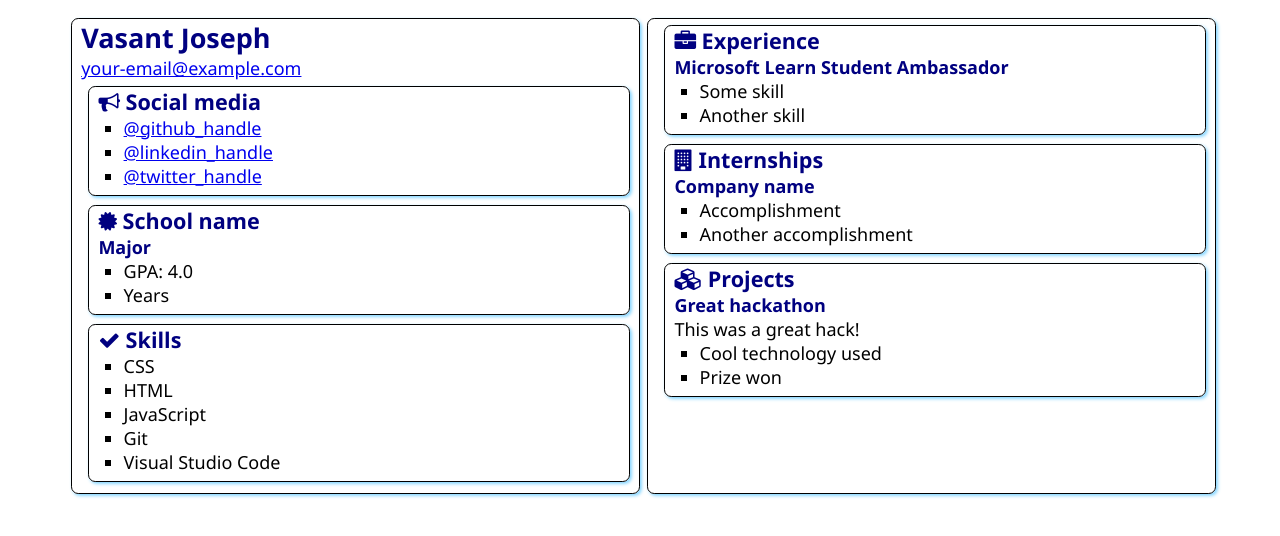
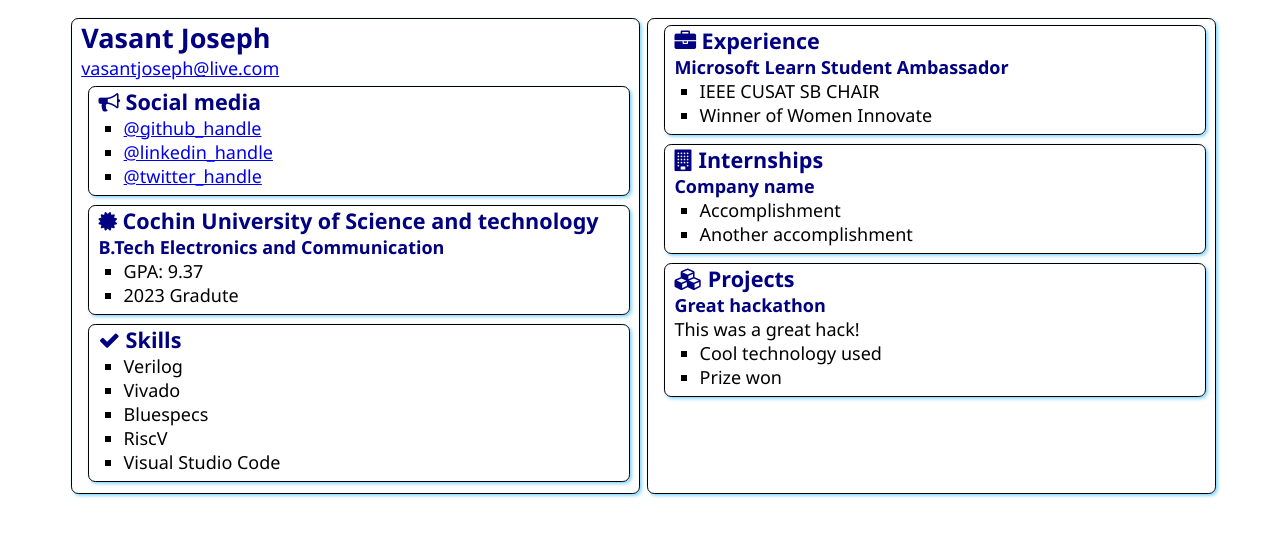
Before and after one commit to VasantJ3/SATechnicalOnboarding, a plain HTML site: page src/index.html in a window 1280 px wide. Drawn offline with Linux system fonts and the light colour scheme.

Commit message:
needed updates
needed updates

```diff
--- a/src/index.html
+++ b/src/index.html
@@ -13,7 +13,7 @@
     <main>
         <article class="box">
             <h1>Vasant Joseph</h1>
-            <div><a href="mailto:your.email@example.com">your-email@example.com</a></div>
+            <div><a href="mailto:your.email@example.com">vasantjoseph@live.com</a></div>
 
             <section class="box">
                 <h2>
@@ -21,9 +21,9 @@
                     Social media
                 </h2>
                 <ul>
-                    <li><a href="https://github.com/<handle>">@github_handle</a></li>
-                    <li><a href="https://linkedin.com/in/<handle>">@linkedin_handle</a></li>
-                    <li><a href="https://twitter.com/<handle>">@twitter_handle</a></li>
+                    <li><a href="https://github.com/VasantJ3">@github_handle</a></li>
+                    <li><a href="https://www.linkedin.com/in/vasantjoseph/">@linkedin_handle</a></li>
+                    <li><a href="https://twitter.com/VasantJ3">@twitter_handle</a></li>
                 </ul>
             </section>
 
@@ -31,12 +31,12 @@
                 <div class="education">
                     <h2>
                         <i class="fa fa-certificate" aria-hidden="true"></i>
-                        School name
+                        Cochin University of Science and technology
                     </h2>
-                    <h3>Major</h3>
+                    <h3>B.Tech Electronics and Communication</h3>
                     <ul>
-                        <li>GPA: 4.0</li>
-                        <li>Years</li>
+                        <li>GPA: 9.37</li>
+                        <li>2023 Gradute</li>
                     </ul>
                 </div>
             </section>
@@ -47,10 +47,10 @@
                     Skills
                 </h2>
                 <ul>
-                    <li>CSS</li>
-                    <li>HTML</li>
-                    <li>JavaScript</li>
-                    <li>Git</li>
+                    <li>Verilog</li>
+                    <li>Vivado</li>
+                    <li>Bluespecs</li>
+                    <li>RiscV</li>
                     <li>Visual Studio Code</li>
                 </ul>
             </section>
@@ -63,8 +63,8 @@
                 </h2>
                 <h3>Microsoft Learn Student Ambassador</h3>
                 <ul>
-                    <li>Some skill</li>
-                    <li>Another skill</li>
+                    <li>IEEE CUSAT SB CHAIR</li>
+                    <li>Winner of Women Innovate</li>
                 </ul>
             </section>
             <section class="box">
```
